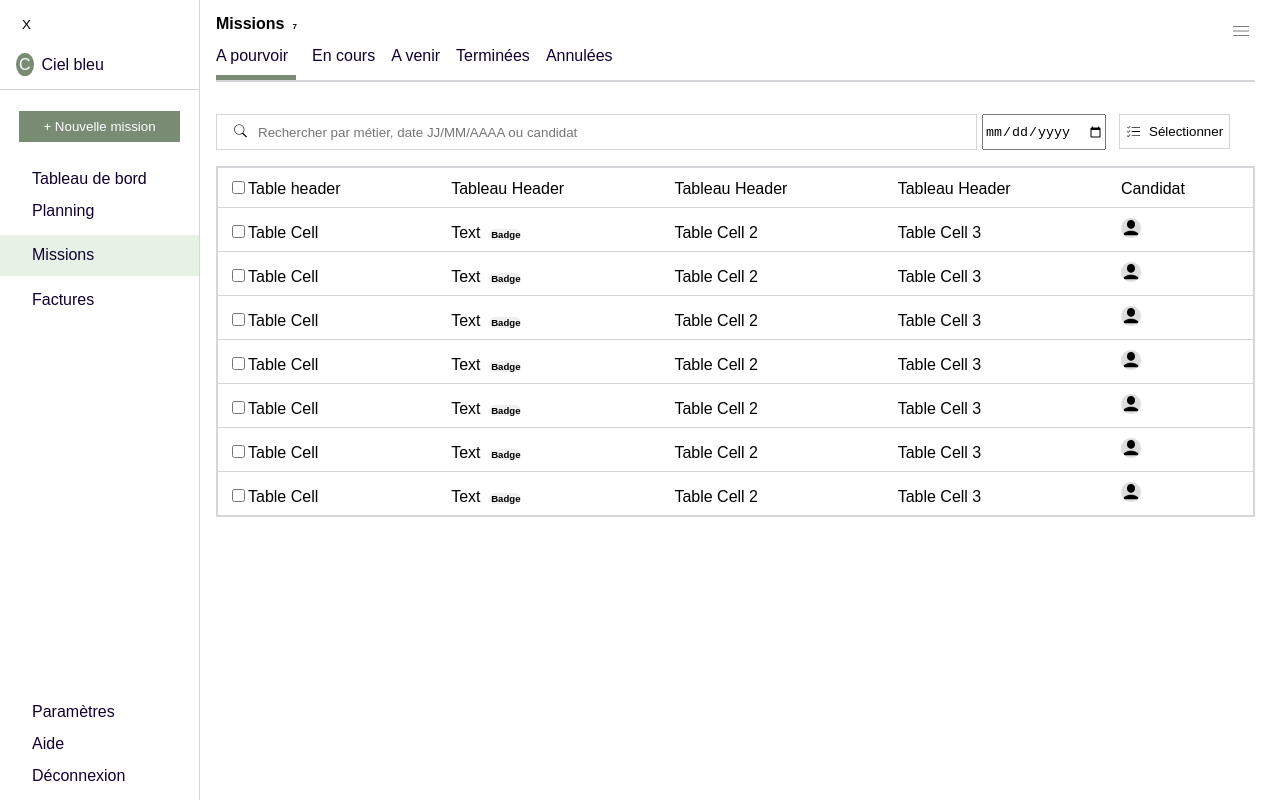
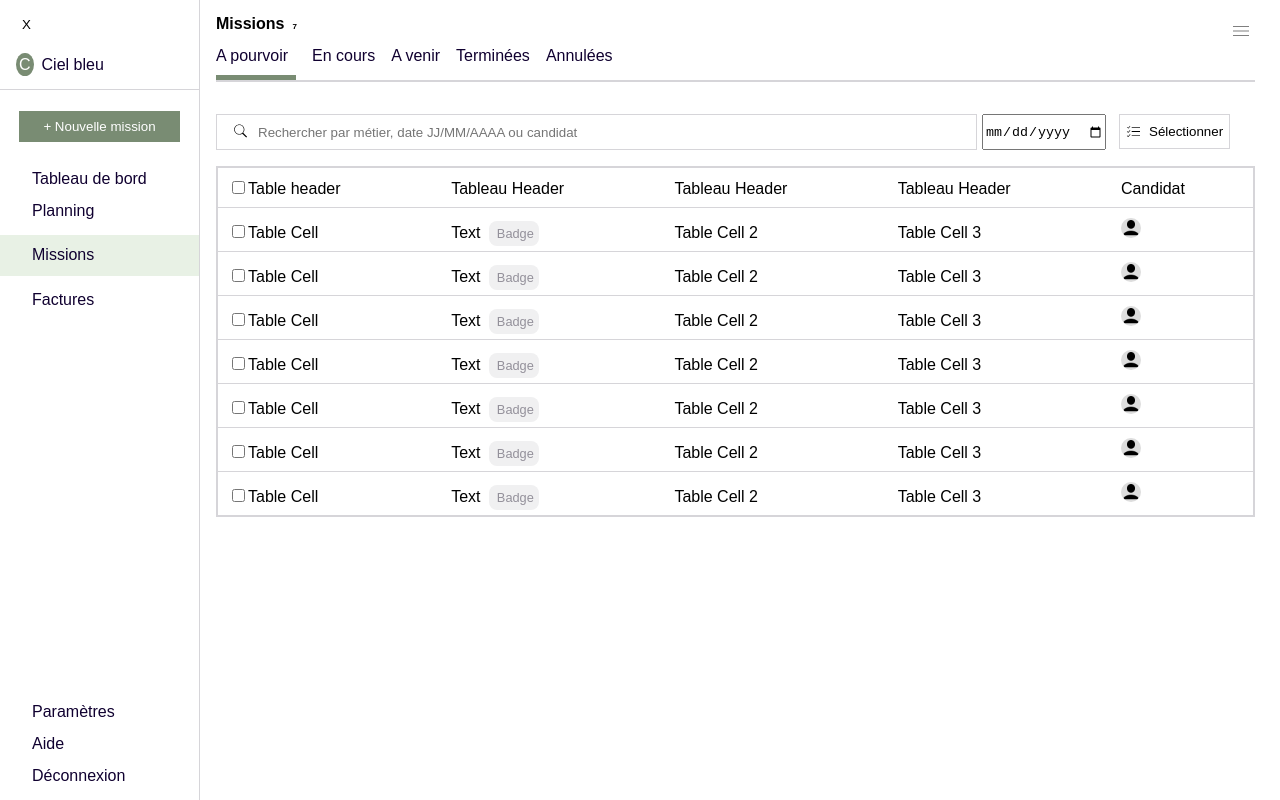
Before and after one commit to Sarah-Emidio/Missions, a React (Vite) app: page / in a window 1280 px wide. Built offline with nearby package versions, Linux system fonts and the light colour scheme.

Commit message:
modifications du badge du tableau

```diff
--- a/src/components/App/Tables/Tables.scss
+++ b/src/components/App/Tables/Tables.scss
@@ -27,14 +27,12 @@
     }
 }
 
-
-
-
 .badge {
     margin-left: 0.5rem;
-    font-size: 0.6rem;
-    font-weight: 700;
-    border-radius: 5rem;
+    font-size: 0.8rem;
+    font-weight: lighter;
+    padding: 0.3rem;
+    border-radius: 0.5rem;
     background-color: vars.$background_badge;
-    color: black;
+    color: vars.$font_grey;
 }
```
